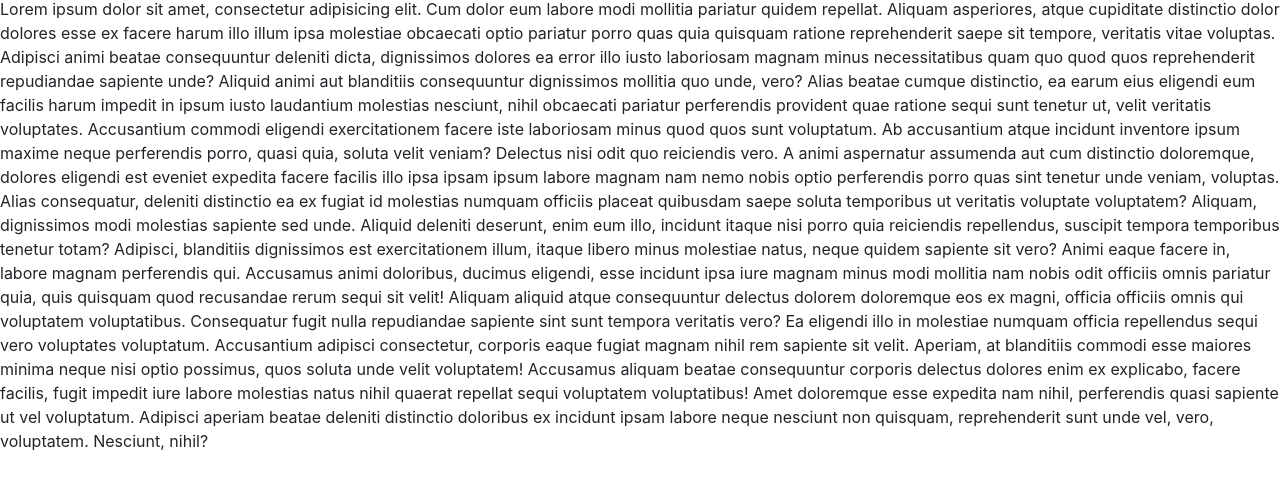
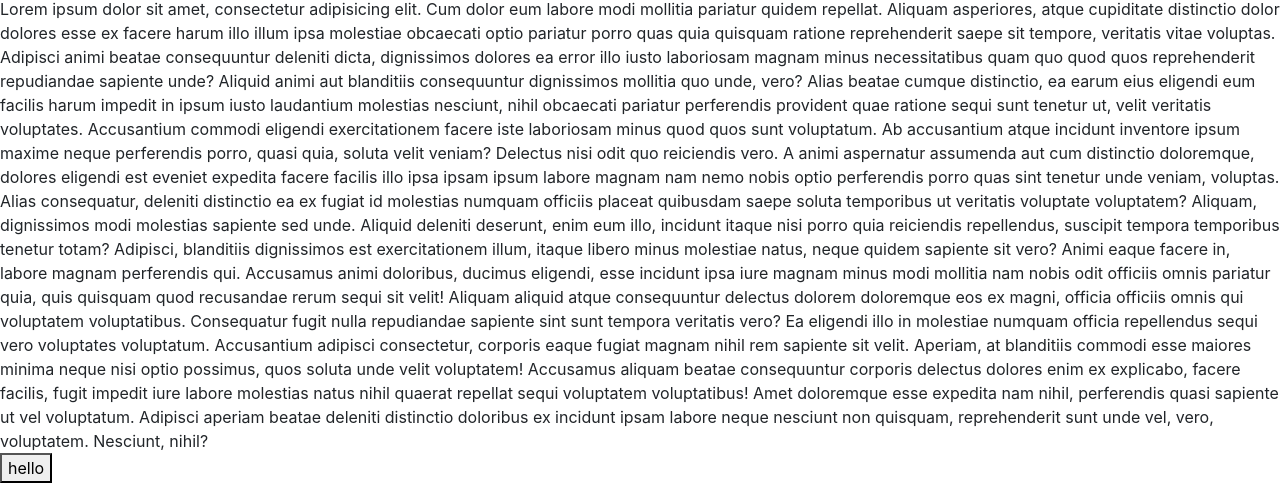
Before and after one commit to Krutybych/selenium, a plain HTML site: page bootstrap.html in a window 1280 px wide. Shown: the part 696-1179 px from the top of the page. Before the commit the page ends 1149 px from the top, so only its background shows below. Drawn offline with nearby package versions, Linux system fonts and the light colour scheme.

Commit message:
Final version

```diff
--- a/bootstrap.html
+++ b/bootstrap.html
@@ -134,5 +134,6 @@
     sapiente ut vel voluptatum. Adipisci aperiam beatae deleniti distinctio doloribus ex incidunt ipsam labore neque
     nesciunt non quisquam, reprehenderit sunt unde vel, vero, voluptatem. Nesciunt, nihil?
 </div>
+<button onclick=console.log("hello")>hello</button>
 </body>
 </html>
```
